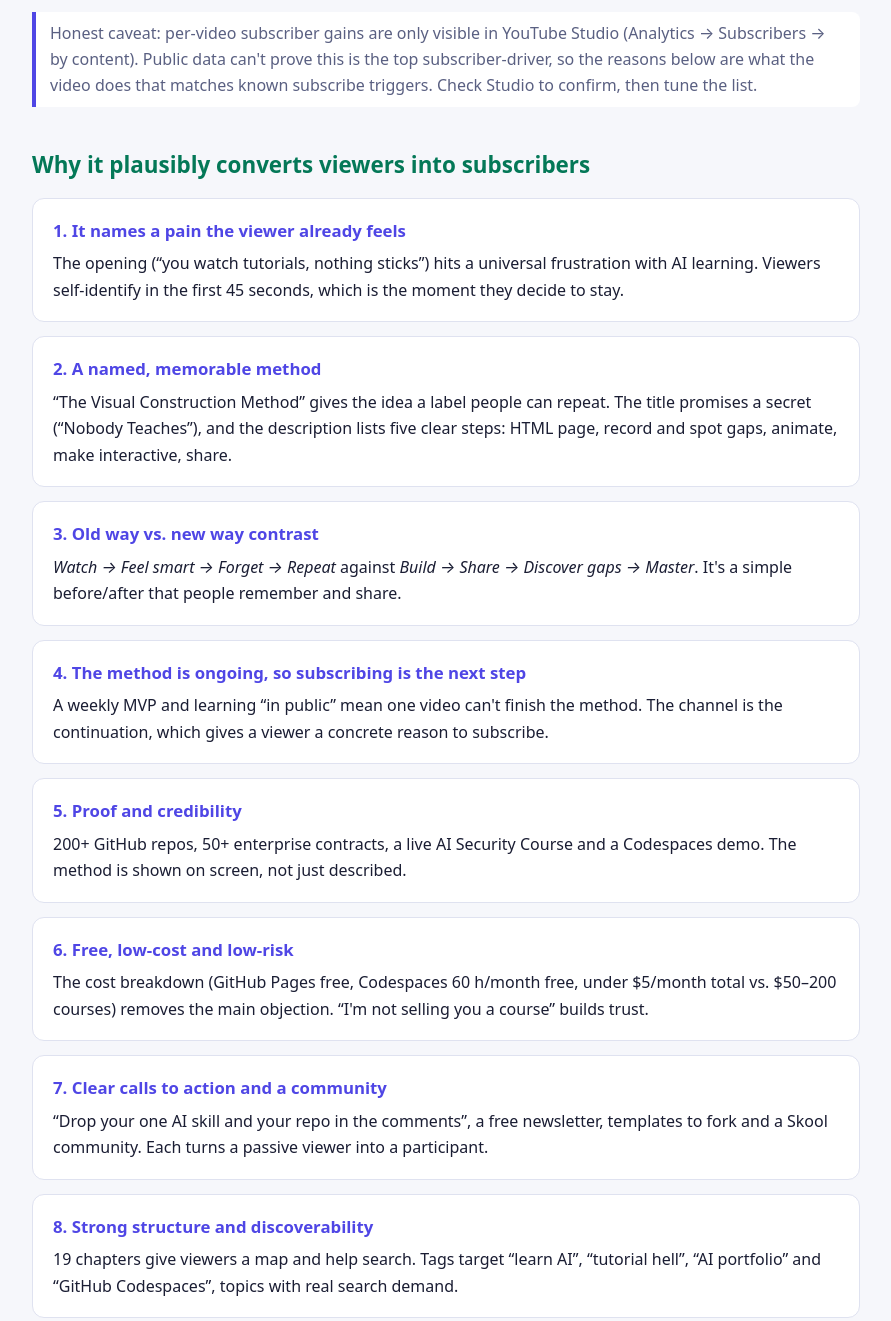
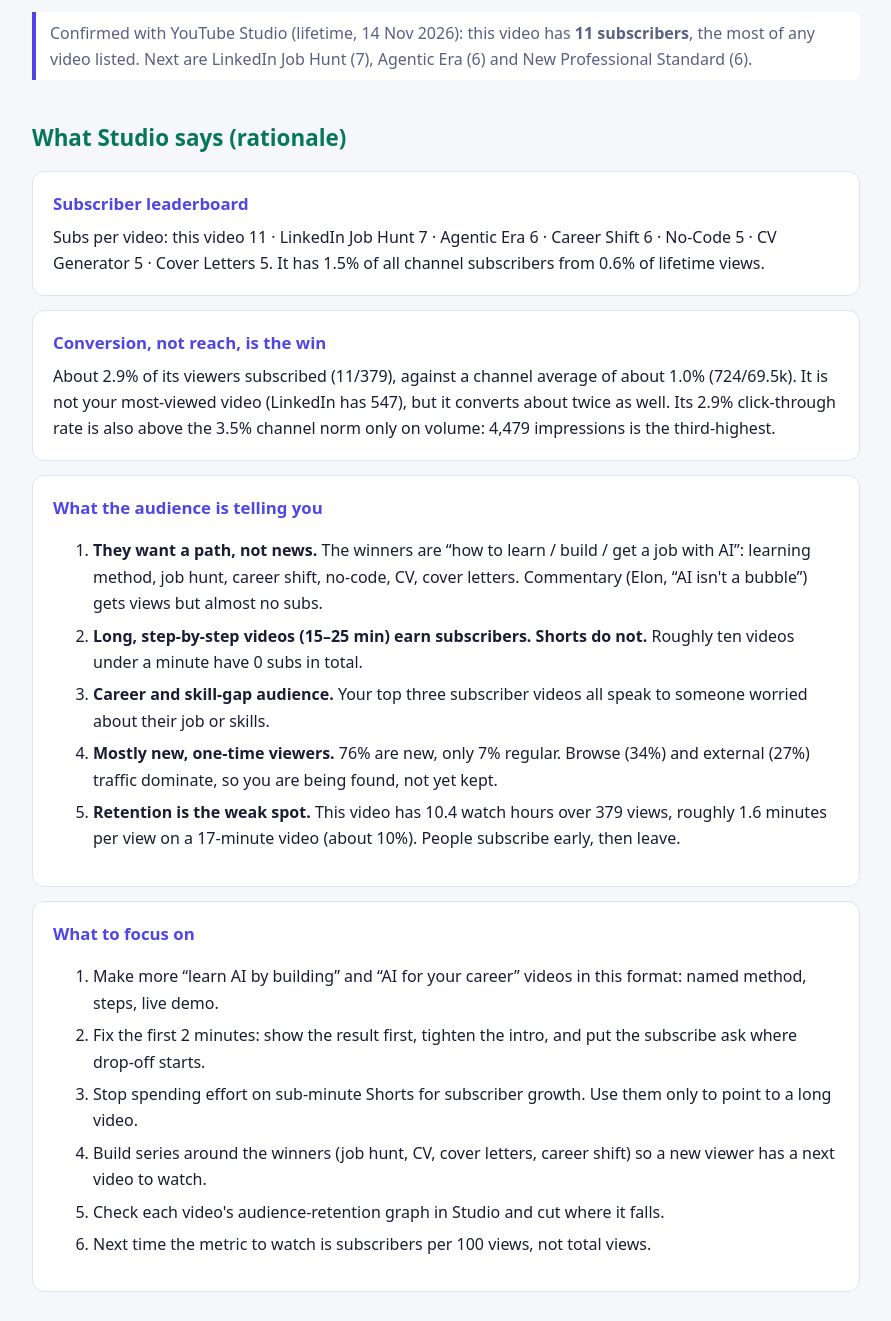
Before and after one commit to rifaterdemsahin/most-subs-video-why, a plain HTML site: page index.html in a window 1280 px wide. Shown: the part 860-2181 px from the top of the page, without its empty margins (194-1085 px from the left). Drawn offline with Linux system fonts and the light colour scheme.

Commit message:
Add YouTube Studio evidence and focus recommendations
Co-Authored-By: Claude Sonnet 5.5 <noreply@anthropic.com>

```diff
--- a/index.html
+++ b/index.html
@@ -47,8 +47,30 @@ ol li{margin:6px 0}
 <div class="stat"><b>17 min</b><span>length</span></div>
 <div class="stat"><b>724</b><span>channel subscribers</span></div>
 </div>
-<p class="note">Honest caveat: per-video subscriber gains are only visible in YouTube Studio (Analytics → Subscribers → by content). Public data can't prove this is the top subscriber-driver, so the reasons below are what the video does that matches known subscribe triggers. Check Studio to confirm, then tune the list.</p>
+<p class="note">Confirmed with YouTube Studio (lifetime, 14 Nov 2026): this video has <b>11 subscribers</b>, the most of any video listed. Next are LinkedIn Job Hunt (7), Agentic Era (6) and New Professional Standard (6).</p>
 
+<h2>What Studio says (rationale)</h2>
+<div class="card"><h3>Subscriber leaderboard</h3>
+<p>Subs per video: this video 11 · LinkedIn Job Hunt 7 · Agentic Era 6 · Career Shift 6 · No-Code 5 · CV Generator 5 · Cover Letters 5. It has 1.5% of all channel subscribers from 0.6% of lifetime views.</p></div>
+<div class="card"><h3>Conversion, not reach, is the win</h3>
+<p>About 2.9% of its viewers subscribed (11/379), against a channel average of about 1.0% (724/69.5k). It is not your most-viewed video (LinkedIn has 547), but it converts about twice as well. Its 2.9% click-through rate is also above the 3.5% channel norm only on volume: 4,479 impressions is the third-highest.</p></div>
+<div class="card"><h3>What the audience is telling you</h3>
+<ol>
+<li><b>They want a path, not news.</b> The winners are “how to learn / build / get a job with AI”: learning method, job hunt, career shift, no-code, CV, cover letters. Commentary (Elon, “AI isn't a bubble”) gets views but almost no subs.</li>
+<li><b>Long, step-by-step videos (15–25 min) earn subscribers. Shorts do not.</b> Roughly ten videos under a minute have 0 subs in total.</li>
+<li><b>Career and skill-gap audience.</b> Your top three subscriber videos all speak to someone worried about their job or skills.</li>
+<li><b>Mostly new, one-time viewers.</b> 76% are new, only 7% regular. Browse (34%) and external (27%) traffic dominate, so you are being found, not yet kept.</li>
+<li><b>Retention is the weak spot.</b> This video has 10.4 watch hours over 379 views, roughly 1.6 minutes per view on a 17-minute video (about 10%). People subscribe early, then leave.</li>
+</ol></div>
+<div class="card"><h3>What to focus on</h3>
+<ol>
+<li>Make more “learn AI by building” and “AI for your career” videos in this format: named method, steps, live demo.</li>
+<li>Fix the first 2 minutes: show the result first, tighten the intro, and put the subscribe ask where drop-off starts.</li>
+<li>Stop spending effort on sub-minute Shorts for subscriber growth. Use them only to point to a long video.</li>
+<li>Build series around the winners (job hunt, CV, cover letters, career shift) so a new viewer has a next video to watch.</li>
+<li>Check each video's audience-retention graph in Studio and cut where it falls.</li>
+<li>Next time the metric to watch is subscribers per 100 views, not total views.</li>
+</ol></div>
 <h2>Why it plausibly converts viewers into subscribers</h2>
 
 <div class="card"><h3>1. It names a pain the viewer already feels</h3>
```
